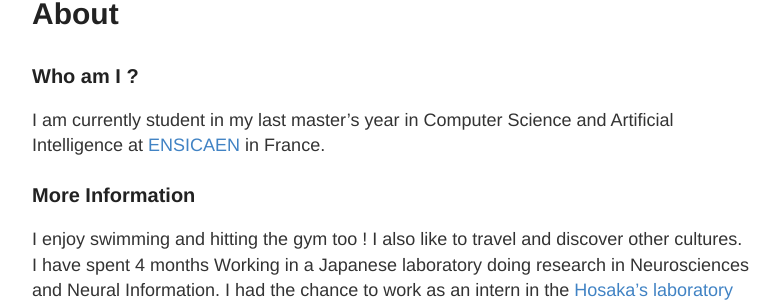
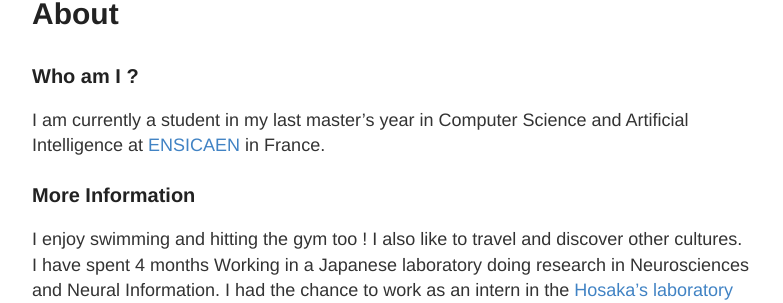
Before and after one commit to abdelmalekbelghomari/abdelmalekbelghomari.github.io, a Jekyll site: the page built from about.md, in a window 1280 px wide and 900 px high. Shown: the part 173-476 px from the top of the window, without its empty margins (248-1031 px from the left). Built offline with Jekyll 4.4.1, drawn with Linux system fonts in a browser that asks for light colours; part of the change alters nothing that is shown; some of the changed text lies outside the part shown.

Commit message:
correcting some english mistakes and link to access

```diff
--- a/_config.yml
+++ b/_config.yml
@@ -46,7 +46,7 @@ url: https://vbdelvs.github.io
 # (http://yourusername.github.io/repository-name)
 # and NOT your User repository (http://yourusername.github.io)
 # then add in the baseurl here, like this: "/repository-name"
-baseurl: "/abdelmalek.github.io"
+baseurl:
 
 #
 # !! You don't need to change any of the configuration flags below !!
--- a/about.md
+++ b/about.md
@@ -5,7 +5,7 @@ permalink: /about/
 ---
 ### Who am I ?
 
-I am currently student in my last master's year in Computer Science and Artificial Intelligence at [ENSICAEN](https://www.ensicaen.fr/?lang=en) in France.
+I am currently a student in my last master's year in Computer Science and Artificial Intelligence at [ENSICAEN](https://www.ensicaen.fr/?lang=en) in France.
 
 ### More Information
 
@@ -21,7 +21,7 @@ I had the chance to work as an intern in the [Hosaka's laboratory](https://www.s
     <a href="{{site.baseurl}}/assets/BELGHOMARI_Abdelmalek_en_CV.pdf">Download PDF</a>.
 </iframe>
 
-[Donwload my resume]({{site.baseurl}}/assets/BELGHOMARI_Abdelmalek_en_CV.pdf)
+[Download my resume]({{site.baseurl}}/assets/BELGHOMARI_Abdelmalek_en_CV.pdf)
 
 Click [here to send me an email !](mailto:abdelmalek.belghomari@ecole.ensicaen.fr)
 You can also find my [GitHub page by clicking here](https://github.com/vbdelvs) and my [LinkedIn by clicking here](https://www.linkedin.com/in/abdelmalek-belghomari/).
```
Also changed, not shown: 10 other files.
